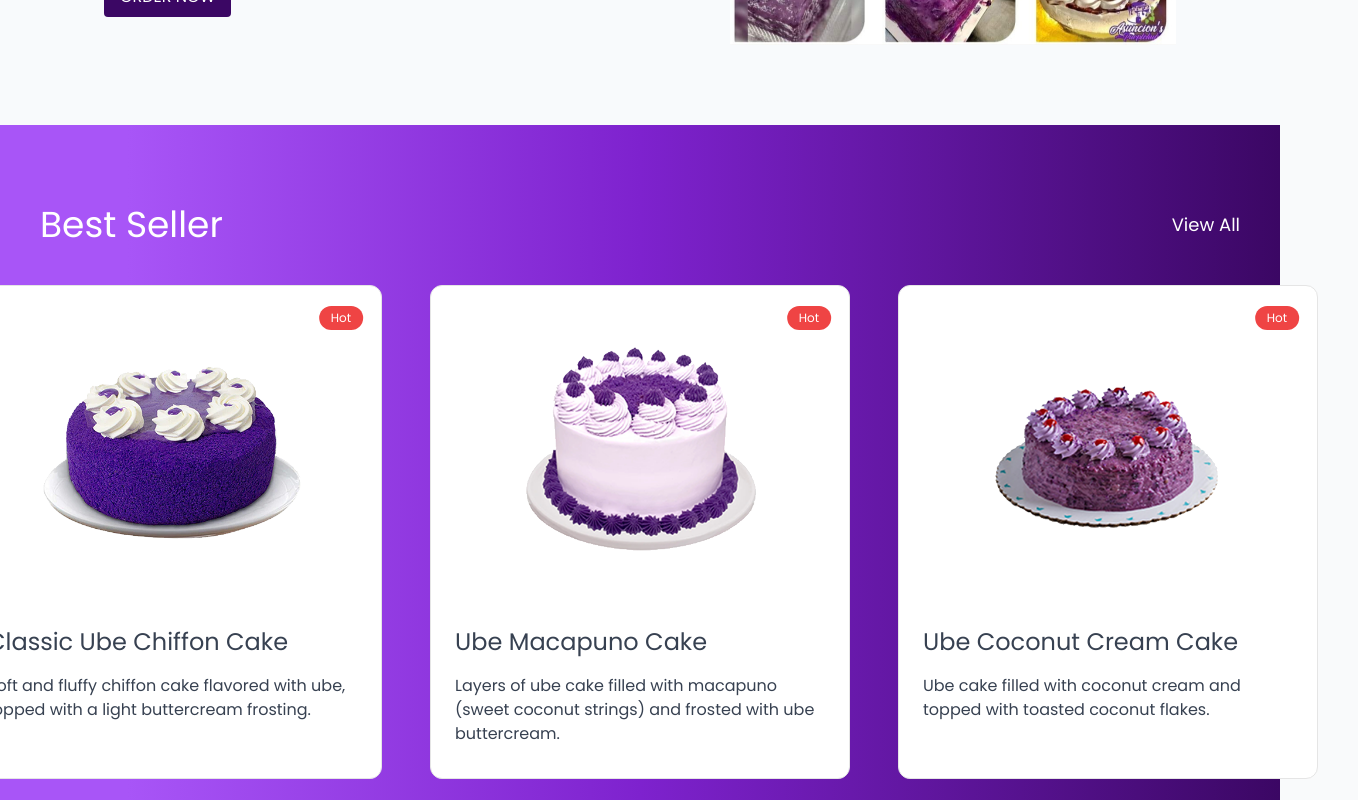
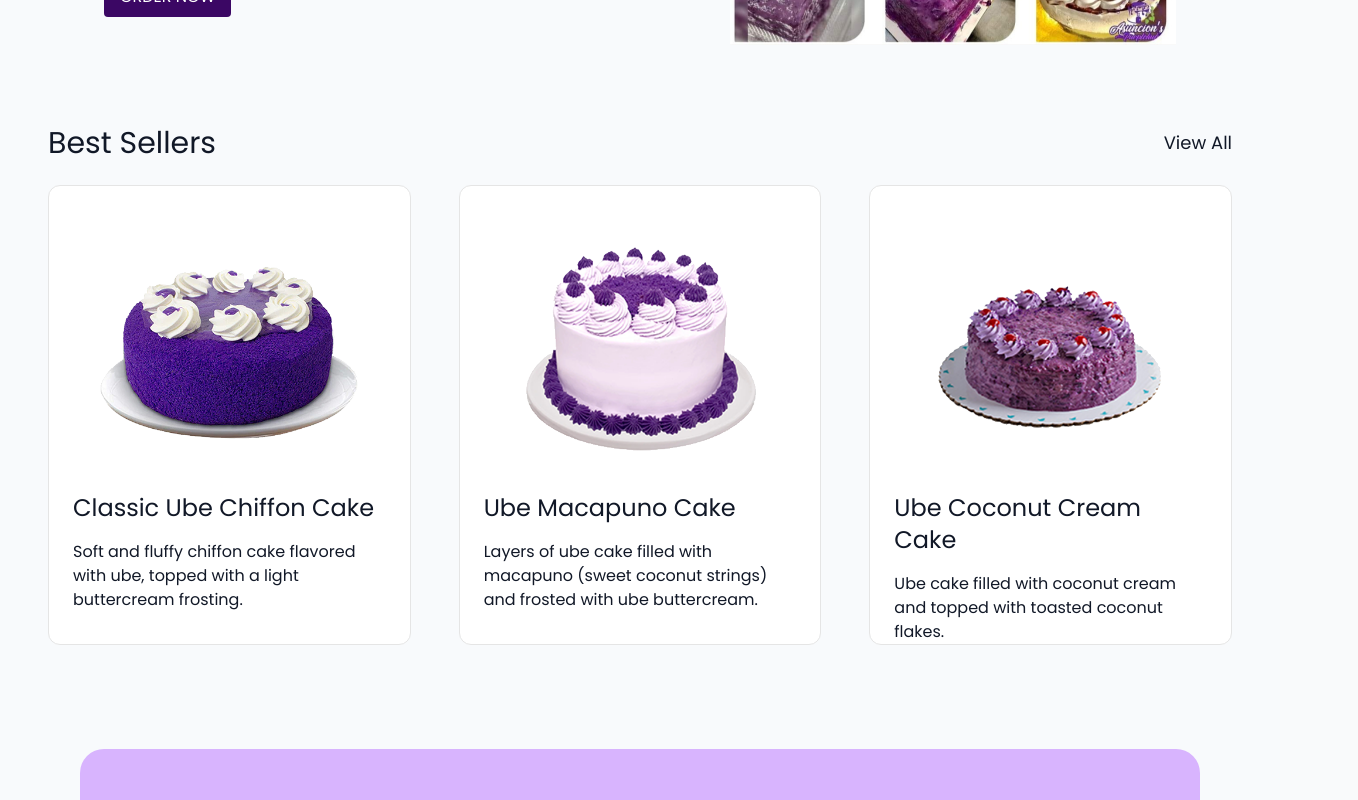
Before and after one commit to vjunfel/purplehub-next, a Next.js app: page / in a window 1280 px wide. Shown: the part 1340-2140 px from the top of the page, 1358 px wide, since content can reach past the window. Built offline with nearby package versions, Linux system fonts and the light colour scheme.

Commit message:
Fixed product info section and other display issue.

```diff
--- a/src/app/about/page.tsx
+++ b/src/app/about/page.tsx
@@ -29,7 +29,7 @@ const AboutPage: React.FC = () => {
 								<p className="text-lg lg:text-xl font-medium">
 									{item.description.paragraph.par2}
 								</p>
-								<p className="text-lg lg:text-xl font-medium">
+								<div className="text-lg lg:text-xl font-medium">
 									{item.description.paragraph.par3.sub}
 
 									<ol className='text-lg mt-5'>
@@ -37,7 +37,7 @@ const AboutPage: React.FC = () => {
 										<li key={index}>{item}</li>
 									))}
 									</ol>
-								</p>
+								</div>
 							</div>
 						))}
 					</div>
--- /dev/null
+++ b/src/app/menu/[slug]/page.tsx
@@ -0,0 +1,52 @@
+'use client';
+import React from 'react';
+import { useRouter, useParams } from 'next/navigation';
+import { menuData } from '@/constants';
+import NotFound from '@/app/not-found/page';
+import Image from 'next/image';
+
+export default function ProductInfo() {
+	const router = useRouter();
+	const params = useParams();
+	const slug = params.slug;
+
+	const product = menuData.find((item) => item.slug === slug);
+
+	if (!product) {
+		return <NotFound />;
+	}
+
+	return (
+		<div className="px-4 md:px-8 lg:px-12">
+			<div className="w-full flex flex-col justify-between items-center pb-20 pt-[80px] lg:pt-[180px]">
+				<div className=" max-w-sm md:max-w-md lg:max-w-6xl w-full flex flex-col gap-4 md:gap-8 xl:gap-28 lg:flex-row items-center">
+					<Image
+						src={product.imgSrc}
+						alt={product.alt}
+						width={600}
+						height={600}
+						className="flex-1 w-full object-cover md:mb-0"
+					/>
+					<div className="w-full h-full flex-1  flex flex-col justify-center">
+						<h1 className="text-4xl font-bold mb-4 text-gray-900">
+							{product.name}
+						</h1>
+						<p className="text-lg text-gray-700 mb-8">
+							{product.description}
+						</p>
+						<p className="text-2xl text-gray-900">
+							Price: &nbsp;<strong>₱{product.price}</strong>
+						</p>
+					</div>
+				</div>
+
+				<button
+					onClick={() => router.back()}
+					className=" text-purple-700 hover:text-purple-900 pt-12 lg:pt-2"
+				>
+					&larr; Go Back
+				</button>
+			</div>
+		</div>
+	);
+}
--- /dev/null
+++ b/src/app/not-found/page.tsx
@@ -0,0 +1,24 @@
+import Image from 'next/image'
+import React from 'react'
+import notFound from '../../../public/images/not-found.svg'
+import { useRouter } from 'next/navigation';
+
+function NotFound() {
+	const router = useRouter();
+	return (
+		<div className='bg-gradient-to-r from-purple-500 from-10% via-purple-700 via-50% to-purple-950 text-white px-4 lg:p-0'>
+			<div className='pt-[80px] lg:pt-[160px] w-full max-w-screen-xl mx-auto min-h-screen flex justify-center items-center flex-col '>
+				<Image src={notFound} alt="cake" width={300}  className='lg:h-auto rounded-md' />
+				<h2 className="my-10 text-5xl ">Item Not Found</h2>
+				<button
+					onClick={() => router.back()}
+					className="mb-4 text-purple-100 hover:text-purple-300"
+				>
+					&larr; Go Back
+				</button>
+			</div>
+		</div>
+	)
+}
+
+export default NotFound
--- a/src/components/BestSeller.tsx
+++ b/src/components/BestSeller.tsx
@@ -1,47 +1,51 @@
-import React from 'react'
+"use client";
+import React from 'react';
+import { useRouter } from 'next/navigation';
 import Link from 'next/link';
-import { menuData } from '@/constants';
-import MenuCard from './MenuCard';
+import MenuCard from '@/components/MenuCard';
+import { bestSeller } from '@/constants';
 
 const BestSeller = () => {
-  const bestSeller = menuData.filter(item => item.category === 'best-seller')
+  const router = useRouter();
 
   return (
-    <div className="w-full text-gray-700 flex flex-col justify-center items-center py-20 px-4 md:px-10 bg-gradient-to-r from-purple-500 from-10% via-purple-700 via-50% to-purple-950">
-      <div className='w-full max-w-screen-xl flex items-center justify-between mb-10'>
-			  <h1 className="text-white text-2xl md:text-4xl font-bold-lg  text-start">Best Seller</h1>
+    <div className="px-4 md:px-8 lg:px-12">
+      <div className="flex justify-between items-center mb-6">
+        <h2 className="text-3xl font-bold text-gray-900">Best Sellers</h2>
         <Link href='/menu'>
-          <span className='text-white text-lg hover:text-purple-300'>View All</span>
+          <span className='text-gray-900 text-lg hover:text-purple-700'>View All</span>
         </Link>
       </div>
 
-			<ul className="columns-1 lg:columns-2 xl:columns-3 gap-12 md:px-6 lg:px-10">
+      <ul className="grid grid-cols-1 lg:grid-cols-2 xl:grid-cols-3 gap-2 lg:gap-12">
         {bestSeller.map((item, index) => (
           <li
             key={index}
-						className="relative bg-white py-4 border overflow-hidden w-full md:w-[420px] h-[460px] xs:h-auto flex flex-col items-center justify-between rounded-xl mb-6"
+            className="relative bg-white py-4 border overflow-hidden w-full h-[460px] flex flex-col items-center justify-between rounded-xl mb-6 group cursor-pointer"
+            onClick={() => router.push(`/menu/${item.slug}`)}
           >
-						<span className="absolute top-8 right-10 transform translate-x-1/2 -translate-y-1/2 bg-red-500 text-white text-xs font-bold px-3 py-1 rounded-full">
-							Hot
-						</span>
-
+            <div className="relative overflow-hidden">
               <MenuCard
                 src={item.imgSrc}
                 alt={item.alt}
                 width={300}
                 height={300}
-								className="w-auto h-auto"
+                className="transition-scale duration-200 group-hover:scale-110"
               />
+            </div>
+						<div className="w-full absolute bottom-[-160px] group-hover:bottom-0 h-40 flex items-center justify-center group-hover:opacity-100 transition-position duration-200 bg-purple-700 bg-opacity-90 text-white text-xl z-20">
+							More Info
+						</div>
 
-						<div className='flex flex-col items-end justify-start md:h-40 xs:h-auto p-6'>
-							<h3 className="w-full text-2xl text-start mb-4 ">{item.name}</h3>
+            <div className='flex flex-col items-end justify-start h-40 p-6'>
+              <h3 className="w-full text-2xl text-start mb-4">{item.name}</h3>
               <p className="text-md">{item.description}</p>
             </div>
           </li>
         ))}
       </ul>
     </div>
-  )
-}
+  );
+};
 
-export default BestSeller
+export default BestSeller;
--- a/src/components/Celebrate.tsx
+++ b/src/components/Celebrate.tsx
@@ -5,7 +5,7 @@ import celebrateImage from '../../public/images/celebrate.jpg'
 
 const Celebrate: React.FC = () => {
 	return (
-    <div className="max-w-screen-2xl w-full flex p-5 lg:flex-col md:p-10 lg:p-20 xl:pb-32">
+    <div className="max-w-screen-2xl w-full flex p-4 lg:flex-col md:p-8 lg:p-20 xl:pb-32">
       <div className='flex flex-col md:flex-row gap-16 bg-purple-300 w-full p-10 md:p-16 rounded-3xl'>
         <div className="flex-1 flex md:justify-start justify-center">
           <Image
--- /dev/null
+++ b/src/components/Loader.tsx
@@ -0,0 +1,13 @@
+import React from 'react';
+
+const Loader = () => {
+	return (
+		<div className="bg-gradient-to-r from-purple-500 from-10% via-purple-700 via-50% to-purple-950 text-white px-4 lg:p-0">
+			<div className="pt-[80px] lg:pt-[160px] w-full max-w-screen-xl mx-auto min-h-screen flex justify-start items-center flex-col ">
+				<h2 className="my-10 text-3xl ">Loading...</h2>
+			</div>
+		</div>
+	);
+};
+
+export default Loader;
--- a/src/components/MobileMenu.tsx
+++ b/src/components/MobileMenu.tsx
@@ -11,7 +11,7 @@ const MobileMenu: React.FC<MobileMenuProps> = ({ setIsOpen }) => {
 	const pathname = usePathname();
 
 	return (
-		<div className='absolute top-0 right-0 flex flex-col justify-start bg-white min-w-64 max-w-[500px] min-h-screen shadow'>
+		<div className='absolute top-0 right-0 flex flex-col justify-start bg-white min-w-64 max-w-[500px] min-h-screen shadow z-10'>
 			<div className='w-full flex items-center justify-start px-10 py-6'>
 				<X onClick={() => setIsOpen(active => !active)} className=' w-6 h-6 cursor-pointer items-end justify-end active:bg-purple-100 rounded-full'/>
 			</div>
--- a/src/components/Navbar.tsx
+++ b/src/components/Navbar.tsx
@@ -16,8 +16,8 @@ const Navbar: React.FC = () => {
 	}
 
 	return (
-		<nav className={isMobile ? ("font-[family-name:var(--font-poppins)] fixed z-10 w-full h-[80px] row-start-3 flex flex-wrap items-center justify-between xl:px-40 md:px-10 px-5 bg-gradient-to-r from-purple-500 from-10% via-purple-700 via-50% to-purple-950") : (
-			"font-[family-name:var(--font-poppins)] fixed z-10 w-full h-[80px] row-start-3 flex flex-wrap items-start justify-between xl:px-40 md:px-10 px-5 bg-gradient-to-r from-purple-500 from-10% via-purple-700 via-50% to-purple-950 pt-4"
+		<nav className={isMobile ? ("font-[family-name:var(--font-poppins)] fixed z-30 w-full h-[80px] row-start-3 flex flex-wrap items-center justify-between xl:px-40 md:px-10 px-5 bg-gradient-to-r from-purple-500 from-10% via-purple-700 via-50% to-purple-950") : (
+			"font-[family-name:var(--font-poppins)] fixed z-30 w-full h-[80px] row-start-3 flex flex-wrap items-start justify-between xl:px-40 md:px-10 px-5 bg-gradient-to-r from-purple-500 from-10% via-purple-700 via-50% to-purple-950 pt-4"
 		)}>
 			<ul className="hidden lg:flex flex-row text-white  gap-12 flex-1 items-center my-2">
 				<li className="border-b-2 border-transparent hover:border-purple-300 py-1 ">
--- a/src/constants/index.ts
+++ b/src/constants/index.ts
@@ -6,7 +6,8 @@ export const menuData = [
 			alt: 'Ube Chiffon',
 			category: 'best-seller',
 			price: '390',
-		id: 1
+			id: 1,
+			slug: 'classic-ube-chiffon-cake'
 	},
 	{
 			name: "Ube Macapuno Cake",
@@ -15,7 +16,8 @@ export const menuData = [
 			alt: 'Ube Macapuno',
 			category: 'best-seller',
 			price: '650',
-		id: 2
+			id: 2,
+			slug: 'ube-macapuno-cake'
 	},
 	{
 			name: "Ube Leche Flan Cake",
@@ -24,7 +26,8 @@ export const menuData = [
 			alt: 'Ube Leche Flan',
 			category: 'regular',
 			price: '150',
-		id: 3
+			id: 3,
+			slug: 'ube-leche-flan-cake'
 	},
 	{
 			name: "Ube Cheesecake",
@@ -33,7 +36,8 @@ export const menuData = [
 			alt: 'Ube Cheesecake',
 			category: 'new',
 			price: '350',
-		id: 4
+			id: 4,
+			slug: 'ube-cheesecake'
 	},
 	{
 			name: "Ube Pandan Cake",
@@ -42,7 +46,8 @@ export const menuData = [
 			alt: 'Ube Pandan',
 			category: 'new',
 			price: '350',
-		id: 5
+			id: 5,
+			slug: 'ube-pandan-cake'
 	},
 	{
 			name: "Ube Swiss Roll",
@@ -51,7 +56,8 @@ export const menuData = [
 			alt: 'Ube Swiss Roll',
 			category: 'regular',
 			price: '350',
-		id: 6
+			id: 6,
+			slug: 'ube-swiss-roll'
 	},
 	{
 			name: "Ube Mocha Cake",
@@ -60,7 +66,8 @@ export const menuData = [
 			alt: 'Ube Mocha',
 			category: 'regular',
 			price: '780',
-		id: 7
+			id: 7,
+			slug: 'ube-mocha-cake'
 	},
 	{
 			name: "Ube Coconut Cream Cake",
@@ -69,7 +76,8 @@ export const menuData = [
 			alt: 'Ube Coconut Cream',
 			category: 'best-seller',
 			price: '350',
-		id: 8
+			id: 8,
+			slug: 'ube-coconut-cream-cake'
 	},
 	{
 			name: "Ube Tres Leches Cake",
@@ -78,7 +86,8 @@ export const menuData = [
 			alt: 'Ube Tres Leches',
 			category: 'new',
 			price: '350',
-		id: 9
+			id: 9,
+			slug: 'ube-tres-leches-cake'
 	},
 	{
 			name: "Ube Crinkle Cake",
@@ -87,7 +96,8 @@ export const menuData = [
 			alt: 'Ube Crinkle',
 			category: 'regular',
 			price: '250',
-		id: 10
+			id: 10,
+			slug: 'ube-crinkle-cake'
 	},
 	{
 			name: "Ube Mango Cake",
@@ -96,7 +106,8 @@ export const menuData = [
 			alt: 'Ube Mango',
 			category: 'regular',
 			price: '450',
-		id: 11
+			id: 11,
+			slug: 'ube-mango-cake'
 	},
 	{
 			name: "Ube Brownie Cheesecake",
@@ -105,9 +116,12 @@ export const menuData = [
 			alt: 'Ube Brownie',
 			category: 'regular',
 			price: '950',
-		id: 12
+			id: 12,
+			slug: 'ube-brownie-cheesecake'
 	},
-]
+];
+
+export const bestSeller = menuData.filter(item => item.category === 'best-seller');
 
 export const storeData = [
 	{
@@ -126,7 +140,7 @@ export const storeData = [
 			branch: "branch",
 			time: "9:00 AM - 7:00 PM"
 	},
-]
+];
 
 export const aboutData = [
 	{
@@ -163,4 +177,4 @@ export const aboutData = [
 					"To help the community, especially our farmers, to earn a livelihood thus supporting local economy."
 			],
 	}
-]
+];
```
Also changed, not shown: src/app/menu/page.tsx (+23 -8 lines), public/images/not-found-img.jpg (added). Lines whose indentation alone changed are shown as unchanged.
